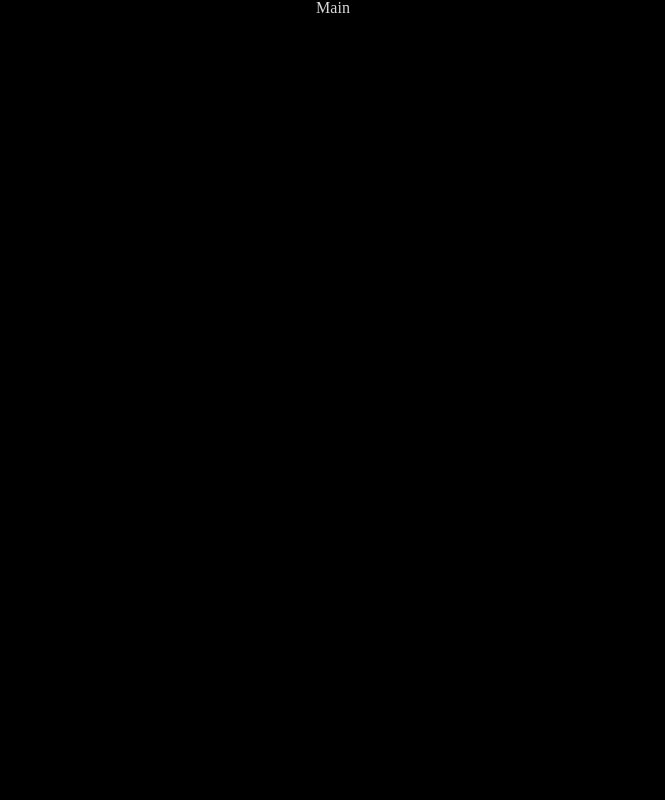
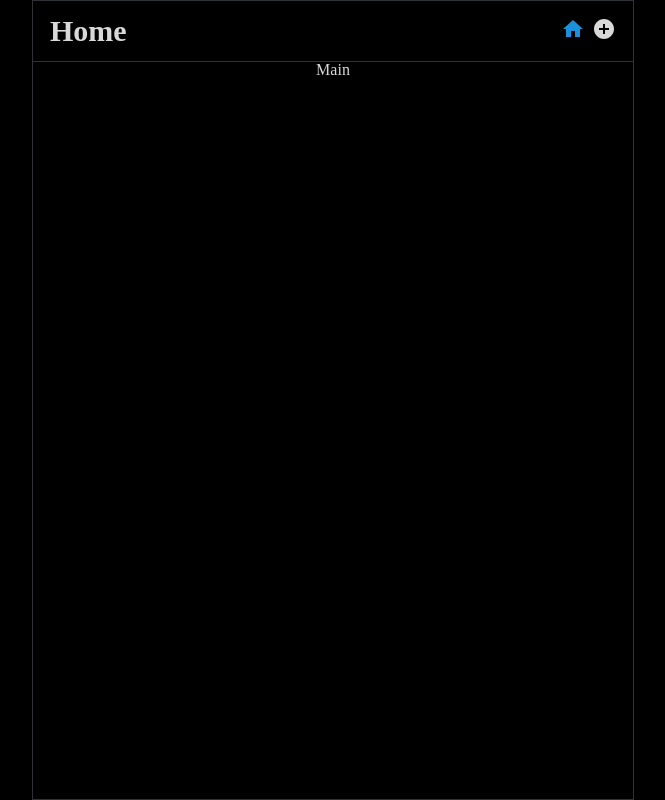
Before and after one commit to wglee0511/word-collection, a React (Create React App) app: page / in a window 1280 px wide. Shown: the whole page, without its empty margins (307-972 px from the left). Built offline with nearby package versions, Linux system fonts and the light colour scheme.

Commit message:
Add navbar

```diff
--- a/package.json
+++ b/package.json
@@ -3,6 +3,8 @@
   "version": "0.1.0",
   "private": true,
   "dependencies": {
+    "@material-ui/core": "^4.11.4",
+    "@material-ui/icons": "^4.11.2",
     "@testing-library/jest-dom": "^5.11.4",
     "@testing-library/react": "^11.1.0",
     "@testing-library/user-event": "^12.1.10",
--- a/src/App.js
+++ b/src/App.js
@@ -5,18 +5,23 @@ import Main from "./components/Main";
 import Add from "./components/Add";
 import Detail from "./components/Detail";
 import NotFound from "./components/NotFound";
+import Navigation from "./components/Navigation";
 import theme from "./theme";
 
 function App(props) {
   return (
     <Wrapper className="App">
-      <NavDiv></NavDiv>
+      <MainDiv>
+        <NavDiv>
+          <Navigation />
+        </NavDiv>
         <Switch>
           <Route exact path="/" component={Main} />
           <Route exact path="/add" component={Add} />
           <Route exact path="/detail/:index" component={Detail} />
           <Route path="*" component={NotFound} />
         </Switch>
+      </MainDiv>
     </Wrapper>
   );
 }
@@ -26,10 +31,26 @@ const Wrapper = styled.div`
   height: 100vh;
   background-color: ${theme.bgColor};
   color: ${theme.fontColor};
+  display: flex;
+  justify-content: center;
 `;
 
-const NavDiv = styled.div``;
+const MainDiv = styled.div`
+  width: 600px;
+  border: 1px solid ${theme.borderColor};
+`;
 
-const MainDiv = styled.div``;
+const NavDiv = styled.div`
+  position: sticky;
+  height: 60px;
+  top: -0.1px;
+  border-bottom: 1px solid ${theme.borderColor};
+  font-weight: 600;
+  font-size: 30px;
+  display: flex;
+  align-items: center;
+  justify-content: space-between;
+  padding: 0 17px 0 17px;
+`;
 
 export default App;
--- a/src/components/Main.js
+++ b/src/components/Main.js
@@ -1,6 +1,6 @@
 import React from "react";
 
-const Main = () => {
+const Main = (props) => {
   return <div>Main</div>;
 };
 
--- /dev/null
+++ b/src/components/Navigation.js
@@ -0,0 +1,46 @@
+import React, { useEffect, useState } from "react";
+import { Link, useHistory } from "react-router-dom";
+import styled from "styled-components";
+import HomeIcon from "@material-ui/icons/Home";
+import AddCircleIcon from "@material-ui/icons/AddCircle";
+import theme from "../theme";
+
+const Navigation = () => {
+  const urlName = useHistory().location.pathname;
+  const [navName, setNavName] = useState("");
+
+  useEffect(() => {
+    if (urlName === "/") {
+      setNavName("Home");
+    } else {
+      setNavName("Data");
+    }
+  }, []);
+
+  return (
+    <>
+      <div>{navName}</div>
+      <IconDiv>
+        <EachLink to="/" navName={navName === "Home"}>
+          <HomeIcon />
+        </EachLink>
+        <EachLink to="/add" navName={navName === "Data"}>
+          <AddCircleIcon />
+        </EachLink>
+      </IconDiv>
+    </>
+  );
+};
+
+const IconDiv = styled.div`
+  width: 55px;
+  display: flex;
+  justify-content: space-between;
+  align-items: center;
+`;
+
+const EachLink = styled(Link)`
+  color: ${(props) => (props.navName ? theme.buttonColor : theme.fontColor)};
+`;
+
+export default Navigation;
```
Also changed, not shown: 2 other files (tests, documents, lock files or other folders). Lines whose indentation alone changed are shown as unchanged.
